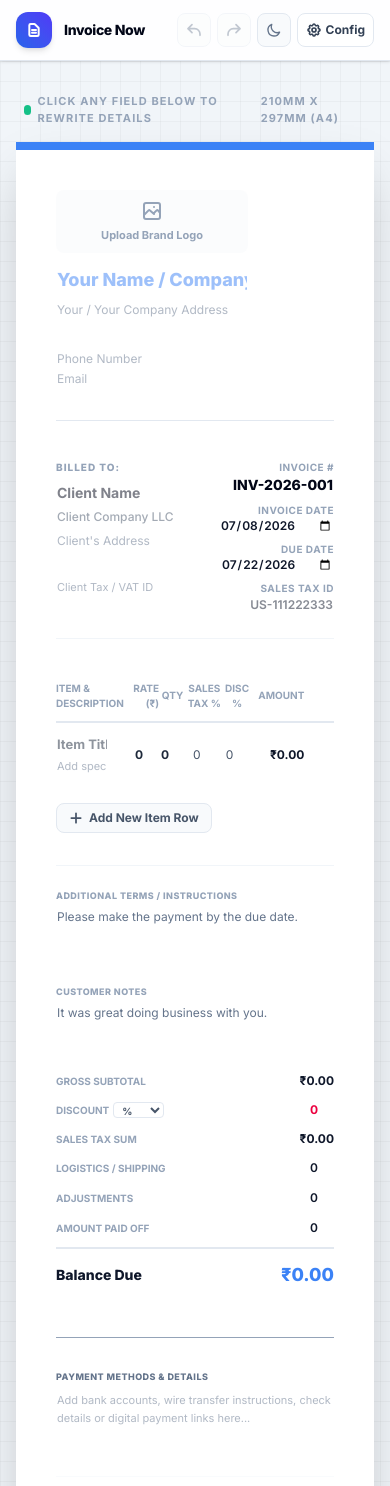
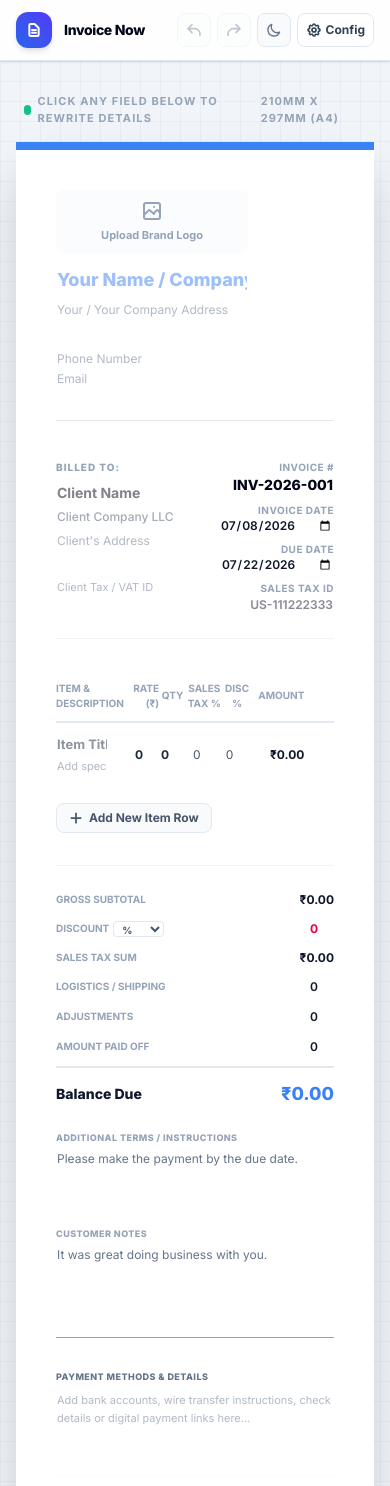
Before and after one commit to ashutoshkrris/invoice-now, a React (Vite) app: page / in a window 390 px wide. Shown: the top 1486 px of the page. Built offline with nearby package versions, Linux system fonts and the light colour scheme; a web font is replaced by a local one.

Commit message:
fix: show pricing totals above terms/notes on small screens

```diff
--- a/src/components/shared/TotalsSummary.jsx
+++ b/src/components/shared/TotalsSummary.jsx
@@ -9,7 +9,7 @@ export default function TotalsSummary({
 }) {
   return (
     <div className="grid grid-cols-12 gap-6 mt-8 border-t border-slate-100 pt-6">
-      <div className="col-span-12 sm:col-span-7 space-y-4 text-xs">
+      <div className="col-span-12 sm:col-span-7 space-y-4 text-xs order-2 sm:order-1">
         <div>
           <p className="font-extrabold text-[9px] uppercase tracking-wider text-slate-400 mb-1">
             Additional Terms / Instructions
@@ -40,7 +40,7 @@ export default function TotalsSummary({
         </div>
       </div>
 
-      <div className="col-span-12 sm:col-span-5 text-xs text-slate-600 space-y-2 max-w-sm ml-auto w-full">
+      <div className="col-span-12 sm:col-span-5 text-xs text-slate-600 space-y-2 max-w-sm ml-auto w-full order-1 sm:order-2">
         <div className="flex justify-between items-center py-0.5">
           <span className="font-bold text-slate-400 uppercase text-[10px]">Gross Subtotal</span>
           <span className="font-bold text-slate-900">
```
